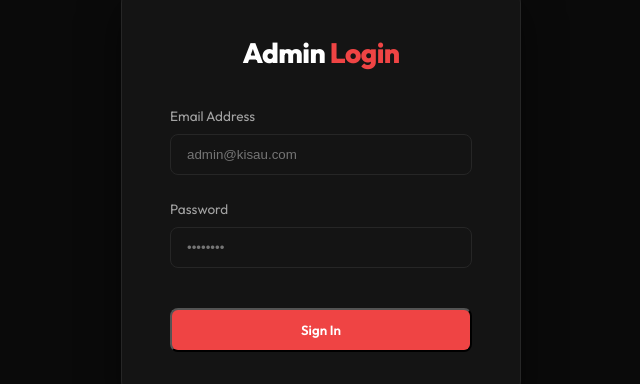
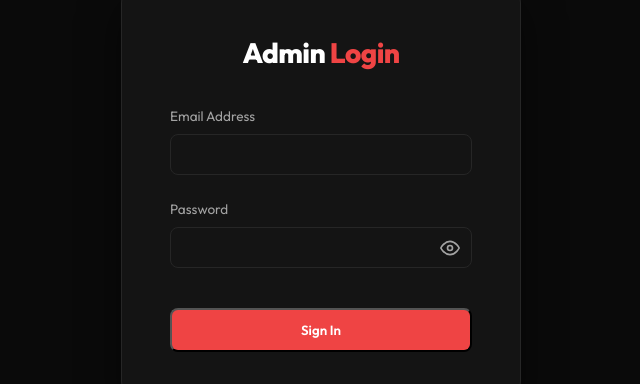
Before and after one commit to Peterngacha85/mattress, a React (Vite) app in the folder Frontend/: page /kisauadminmattress/login in a window 1280 px wide. Shown: the part 208-592 px from the top of the page, without its empty margins (319-959 px from the left). Built offline with nearby package versions, Linux system fonts and the light colour scheme; no server answers.

Commit message:
Admin login: remove email placeholder, add password eye toggle

```diff
--- a/Frontend/src/pages/Admin/Login.css
+++ b/Frontend/src/pages/Admin/Login.css
@@ -76,3 +76,31 @@
   font-size: 0.85rem;
   text-align: center;
 }
+
+.password-wrapper {
+  position: relative;
+  display: flex;
+  align-items: center;
+}
+
+.password-wrapper input {
+  padding-right: 2.75rem;
+}
+
+.eye-toggle {
+  position: absolute;
+  right: 0.75rem;
+  background: none;
+  border: none;
+  color: var(--text-muted);
+  cursor: pointer;
+  padding: 0;
+  display: flex;
+  align-items: center;
+  justify-content: center;
+  transition: color 0.2s ease;
+}
+
+.eye-toggle:hover {
+  color: var(--primary);
+}
--- a/Frontend/src/pages/Admin/Login.jsx
+++ b/Frontend/src/pages/Admin/Login.jsx
@@ -3,9 +3,26 @@
 import api from '../../services/api';
 import './Login.css';
 
+const EyeIcon = () => (
+  <svg xmlns="http://www.w3.org/2000/svg" width="20" height="20" viewBox="0 0 24 24" fill="none" stroke="currentColor" strokeWidth="2" strokeLinecap="round" strokeLinejoin="round">
+    <path d="M1 12s4-8 11-8 11 8 11 8-4 8-11 8-11-8-11-8z"/>
+    <circle cx="12" cy="12" r="3"/>
+  </svg>
+);
+
+const EyeOffIcon = () => (
+  <svg xmlns="http://www.w3.org/2000/svg" width="20" height="20" viewBox="0 0 24 24" fill="none" stroke="currentColor" strokeWidth="2" strokeLinecap="round" strokeLinejoin="round">
+    <path d="M17.94 17.94A10.07 10.07 0 0 1 12 20c-7 0-11-8-11-8a18.45 18.45 0 0 1 5.06-5.94"/>
+    <path d="M9.9 4.24A9.12 9.12 0 0 1 12 4c7 0 11 8 11 8a18.5 18.5 0 0 1-2.16 3.19"/>
+    <path d="M14.12 14.12a3 3 0 1 1-4.24-4.24"/>
+    <line x1="1" y1="1" x2="23" y2="23"/>
+  </svg>
+);
+
 const Login = () => {
   const [email, setEmail] = useState('');
   const [password, setPassword] = useState('');
+  const [showPassword, setShowPassword] = useState(false);
   const [error, setError] = useState('');
   const navigate = useNavigate();
 
@@ -32,19 +49,27 @@
               type="email"
               value={email}
               onChange={(e) => setEmail(e.target.value)}
-              placeholder="admin@kisau.com"
               required
             />
           </div>
           <div className="form-group">
             <label>Password</label>
-            <input
-              type="password"
-              value={password}
-              onChange={(e) => setPassword(e.target.value)}
-              placeholder="••••••••"
-              required
-            />
+            <div className="password-wrapper">
+              <input
+                type={showPassword ? 'text' : 'password'}
+                value={password}
+                onChange={(e) => setPassword(e.target.value)}
+                required
+              />
+              <button
+                type="button"
+                className="eye-toggle"
+                onClick={() => setShowPassword(!showPassword)}
+                aria-label={showPassword ? 'Hide password' : 'Show password'}
+              >
+                {showPassword ? <EyeOffIcon /> : <EyeIcon />}
+              </button>
+            </div>
           </div>
           <button type="submit" className="login-btn">Sign In</button>
         </form>
```
Also changed, not shown: Frontend/public/images/site/ukokadi_ratings_2026-04-17.csv (added).
